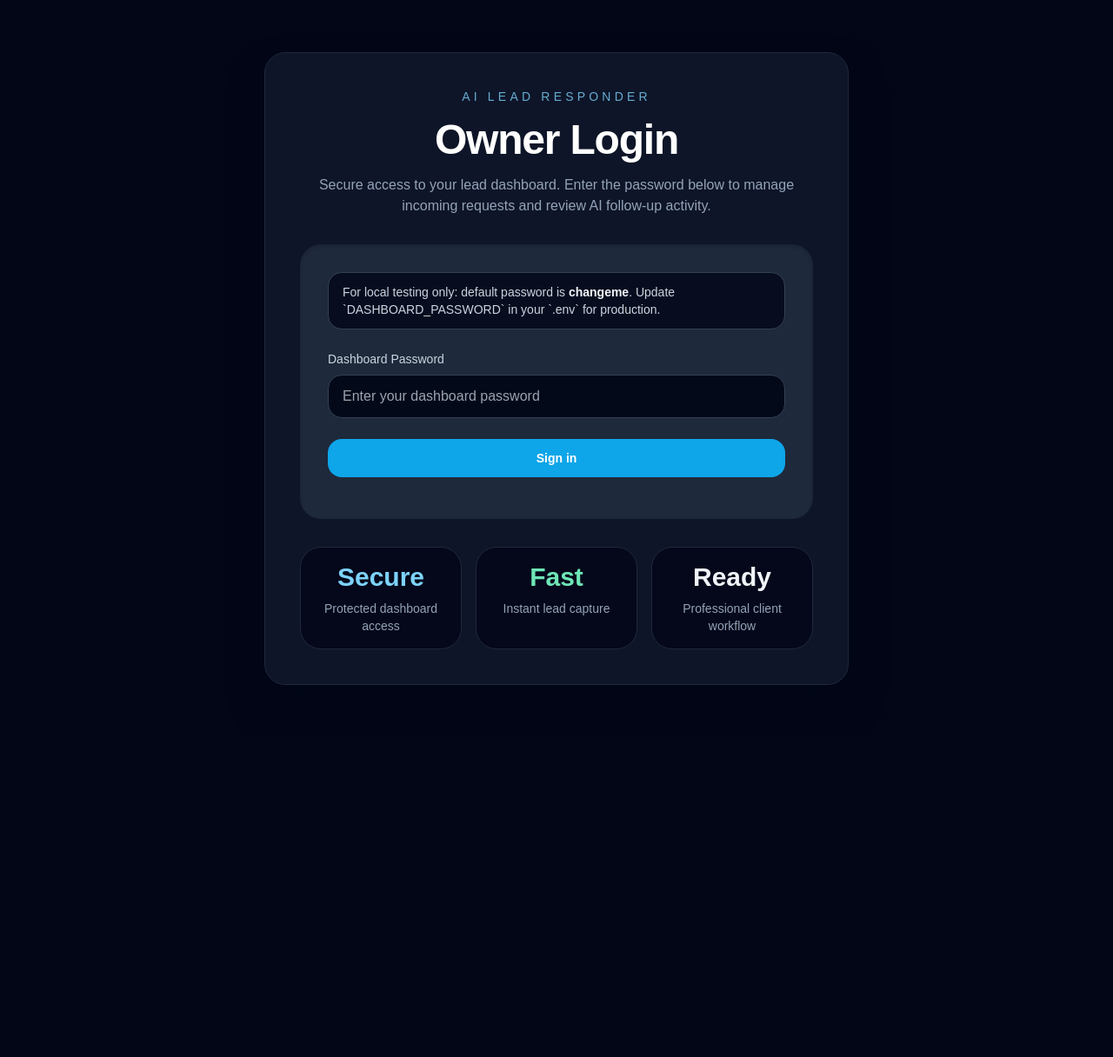
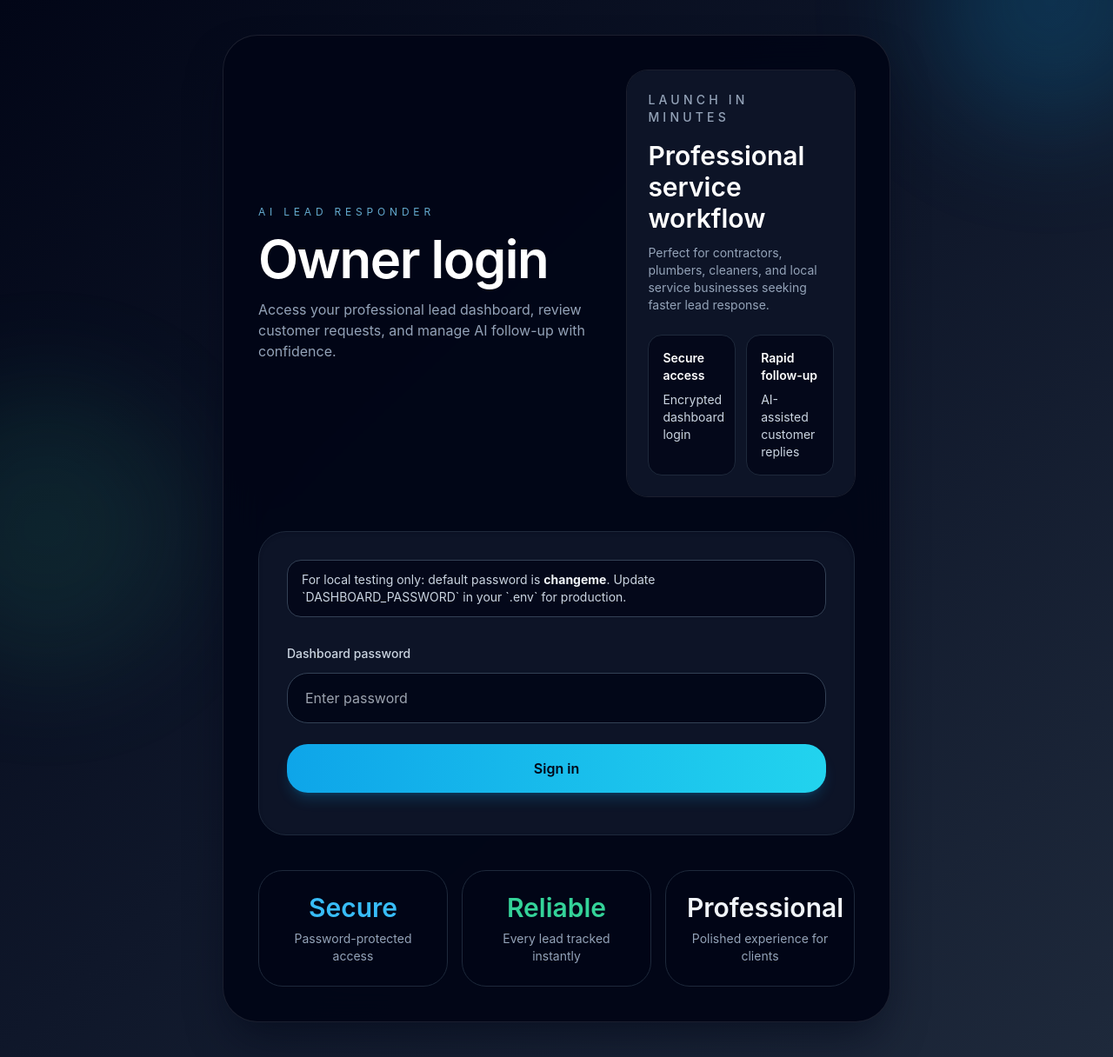
Before and after one commit to GraceAbike/lead-responder, a FastAPI app: page /login in a window 1280 px wide. Shown: the whole page at 87% size. Before the commit the page ends 788 px from the top, so only its background shows below. Run offline with FastAPI, Linux system fonts and the light colour scheme; some libraries are stand-ins or nearby versions.

Commit message:
ui: elevate login and dashboard design to premium professional experience

```diff
--- a/app/static/styles.css
+++ b/app/static/styles.css
@@ -1,4 +1,18 @@
-body{ font-family: Arial, sans-serif; padding: 20px; }
-main{ max-width:800px; margin:auto }
-input{ padding:8px; margin:4px }
-button{ padding:8px 12px }
+:root {
+  color-scheme: dark;
+  font-family: Inter, ui-sans-serif, system-ui, -apple-system, BlinkMacSystemFont, "Segoe UI", sans-serif;
+}
+html {
+  scroll-behavior: smooth;
+}
+body {
+  margin: 0;
+  min-height: 100vh;
+  background: #0f172a;
+}
+button, input, textarea, select {
+  font: inherit;
+}
+* {
+  box-sizing: border-box;
+}
--- a/app/templates/login.html
+++ b/app/templates/login.html
@@ -7,30 +7,49 @@
     <link rel="stylesheet" href="/static/styles.css" />
     <title>Owner Login</title>
   </head>
-  <body class="min-h-screen bg-slate-950 text-slate-100">
+  <body class="min-h-screen bg-gradient-to-br from-slate-950 via-slate-900 to-slate-800 text-slate-100">
+    <div class="relative overflow-hidden">
+      <div class="pointer-events-none absolute right-0 top-0 h-72 w-72 -translate-y-1/2 translate-x-1/4 rounded-full bg-sky-500/20 blur-3xl"></div>
+      <div class="pointer-events-none absolute left-0 top-1/2 h-80 w-80 -translate-y-1/2 -translate-x-1/3 rounded-full bg-emerald-400/10 blur-3xl"></div>
       <div class="flex min-h-screen items-center justify-center px-4 py-10 sm:px-6 lg:px-8">
-      <div class="w-full max-w-2xl space-y-8 rounded-3xl border border-slate-800 bg-slate-900/95 p-10 shadow-2xl shadow-slate-950/60 backdrop-blur-xl">
-        <div class="text-center">
-          <p class="text-sm uppercase tracking-[0.3em] text-sky-300/80">AI Lead Responder</p>
-          <h1 class="mt-4 text-4xl font-semibold tracking-tight text-white sm:text-5xl">Owner Login</h1>
-          <p class="mx-auto mt-4 max-w-xl text-sm leading-7 text-slate-400 sm:text-base">
-            Secure access to your lead dashboard. Enter the password below to manage incoming requests and review AI follow-up activity.
+        <div class="w-full max-w-3xl space-y-10 rounded-[2.5rem] border border-white/10 bg-slate-950/95 p-10 shadow-2xl shadow-slate-950/60 backdrop-blur-xl">
+          <div class="grid gap-8 lg:grid-cols-[1.2fr_0.8fr] lg:items-center">
+            <div>
+              <p class="text-xs uppercase tracking-[0.4em] text-sky-300/80">AI Lead Responder</p>
+              <h1 class="mt-4 text-5xl font-semibold tracking-tight text-white sm:text-6xl">Owner login</h1>
+              <p class="mt-4 max-w-xl text-sm leading-7 text-slate-400 sm:text-base">
+                Access your professional lead dashboard, review customer requests, and manage AI follow-up with confidence.
               </p>
             </div>
-
-        <div class="rounded-3xl bg-slate-800 p-8 shadow-inner shadow-slate-950/20">
-          <p class="mb-6 rounded-2xl border border-slate-700 bg-slate-950/80 px-4 py-3 text-sm text-slate-300">
-            For local testing only: default password is <strong class="text-slate-100">changeme</strong>. Update `DASHBOARD_PASSWORD` in your `.env` for production.
-          </p>
-          <form class="space-y-6" method="post" action="/login">
-            <div>
-              <label for="password" class="block text-sm font-medium text-slate-300">Dashboard Password</label>
-              <div class="mt-2">
-                <input id="password" name="password" type="password" required class="w-full rounded-2xl border border-slate-700 bg-slate-950/90 px-4 py-3 text-slate-100 outline-none transition focus:border-sky-400 focus:ring-2 focus:ring-sky-500/30" placeholder="Enter your dashboard password" />
+            <div class="rounded-3xl bg-slate-900/90 p-6 ring-1 ring-white/10">
+              <p class="text-sm font-medium uppercase tracking-[0.3em] text-slate-400">Launch in minutes</p>
+              <h2 class="mt-4 text-3xl font-semibold text-white">Professional service workflow</h2>
+              <p class="mt-3 text-sm text-slate-400">Perfect for contractors, plumbers, cleaners, and local service businesses seeking faster lead response.</p>
+              <div class="mt-6 grid gap-3 text-sm text-slate-300 sm:grid-cols-2">
+                <div class="rounded-2xl border border-slate-800 bg-slate-950/80 px-4 py-4">
+                  <p class="font-semibold text-white">Secure access</p>
+                  <p class="mt-2">Encrypted dashboard login</p>
+                </div>
+                <div class="rounded-2xl border border-slate-800 bg-slate-950/80 px-4 py-4">
+                  <p class="font-semibold text-white">Rapid follow-up</p>
+                  <p class="mt-2">AI-assisted customer replies</p>
+                </div>
+              </div>
             </div>
           </div>
 
-            <button type="submit" class="inline-flex w-full items-center justify-center rounded-2xl bg-sky-500 px-5 py-3 text-sm font-semibold text-white transition hover:bg-sky-400 focus:outline-none focus:ring-2 focus:ring-sky-500/50">
+          <div class="rounded-[2rem] border border-slate-800 bg-slate-900/90 p-8 shadow-inner shadow-slate-950/20">
+            <p class="rounded-2xl border border-slate-700 bg-slate-950/80 px-4 py-3 text-sm text-slate-300">
+              For local testing only: default password is <strong class="text-slate-100">changeme</strong>. Update `DASHBOARD_PASSWORD` in your `.env` for production.
+            </p>
+            <form class="mt-8 space-y-6" method="post" action="/login">
+              <div>
+                <label for="password" class="block text-sm font-medium text-slate-300">Dashboard password</label>
+                <div class="mt-3">
+                  <input id="password" name="password" type="password" required class="w-full rounded-3xl border border-slate-700 bg-slate-950/90 px-5 py-4 text-base text-slate-100 outline-none transition focus:border-sky-400 focus:ring-2 focus:ring-sky-500/30" placeholder="Enter password" />
+                </div>
+              </div>
+              <button type="submit" class="inline-flex w-full items-center justify-center rounded-3xl bg-gradient-to-r from-sky-500 to-cyan-400 px-6 py-4 text-base font-semibold text-slate-950 shadow-lg shadow-sky-500/20 transition hover:from-sky-400 hover:to-cyan-300 focus:outline-none focus:ring-2 focus:ring-sky-500/50">
                 Sign in
               </button>
             </form>
@@ -38,17 +57,18 @@
           </div>
 
           <div class="grid gap-4 sm:grid-cols-3">
-          <div class="rounded-3xl border border-slate-800 bg-slate-950/80 p-4 text-center">
-            <p class="text-3xl font-semibold text-sky-300">Secure</p>
-            <p class="mt-2 text-sm text-slate-400">Protected dashboard access</p>
+            <div class="rounded-[1.75rem] border border-slate-800 bg-slate-950/90 p-6 text-center">
+              <p class="text-3xl font-semibold text-sky-400">Secure</p>
+              <p class="mt-2 text-sm text-slate-400">Password-protected access</p>
             </div>
-          <div class="rounded-3xl border border-slate-800 bg-slate-950/80 p-4 text-center">
-            <p class="text-3xl font-semibold text-emerald-300">Fast</p>
-            <p class="mt-2 text-sm text-slate-400">Instant lead capture</p>
+            <div class="rounded-[1.75rem] border border-slate-800 bg-slate-950/90 p-6 text-center">
+              <p class="text-3xl font-semibold text-emerald-400">Reliable</p>
+              <p class="mt-2 text-sm text-slate-400">Every lead tracked instantly</p>
             </div>
-          <div class="rounded-3xl border border-slate-800 bg-slate-950/80 p-4 text-center">
-            <p class="text-3xl font-semibold text-slate-100">Ready</p>
-            <p class="mt-2 text-sm text-slate-400">Professional client workflow</p>
+            <div class="rounded-[1.75rem] border border-slate-800 bg-slate-950/90 p-6 text-center">
+              <p class="text-3xl font-semibold text-slate-100">Professional</p>
+              <p class="mt-2 text-sm text-slate-400">Polished experience for clients</p>
+            </div>
           </div>
         </div>
       </div>
```
Also changed, not shown: app/templates/index.html (+101 -49 lines). Lines whose indentation alone changed are shown as unchanged.
